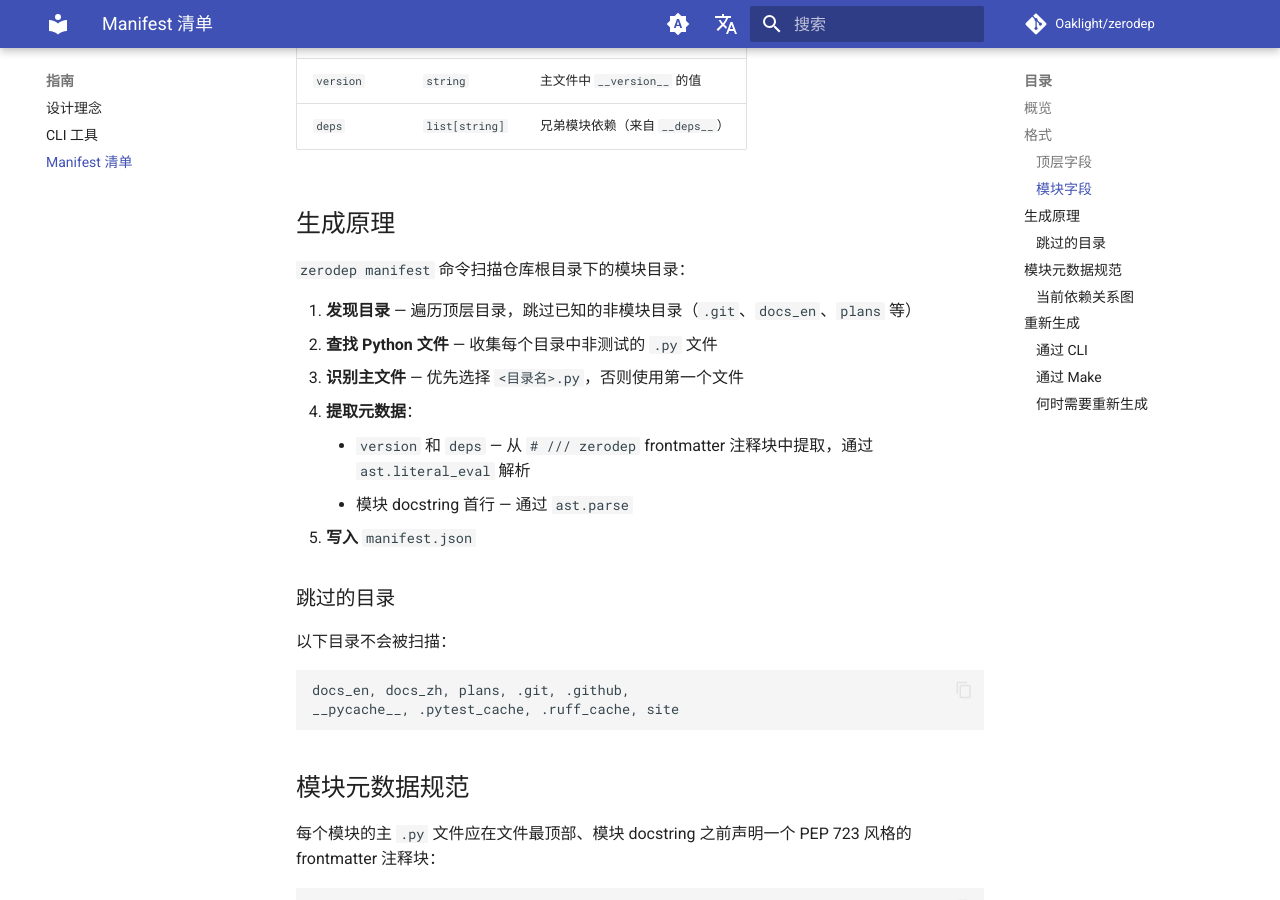
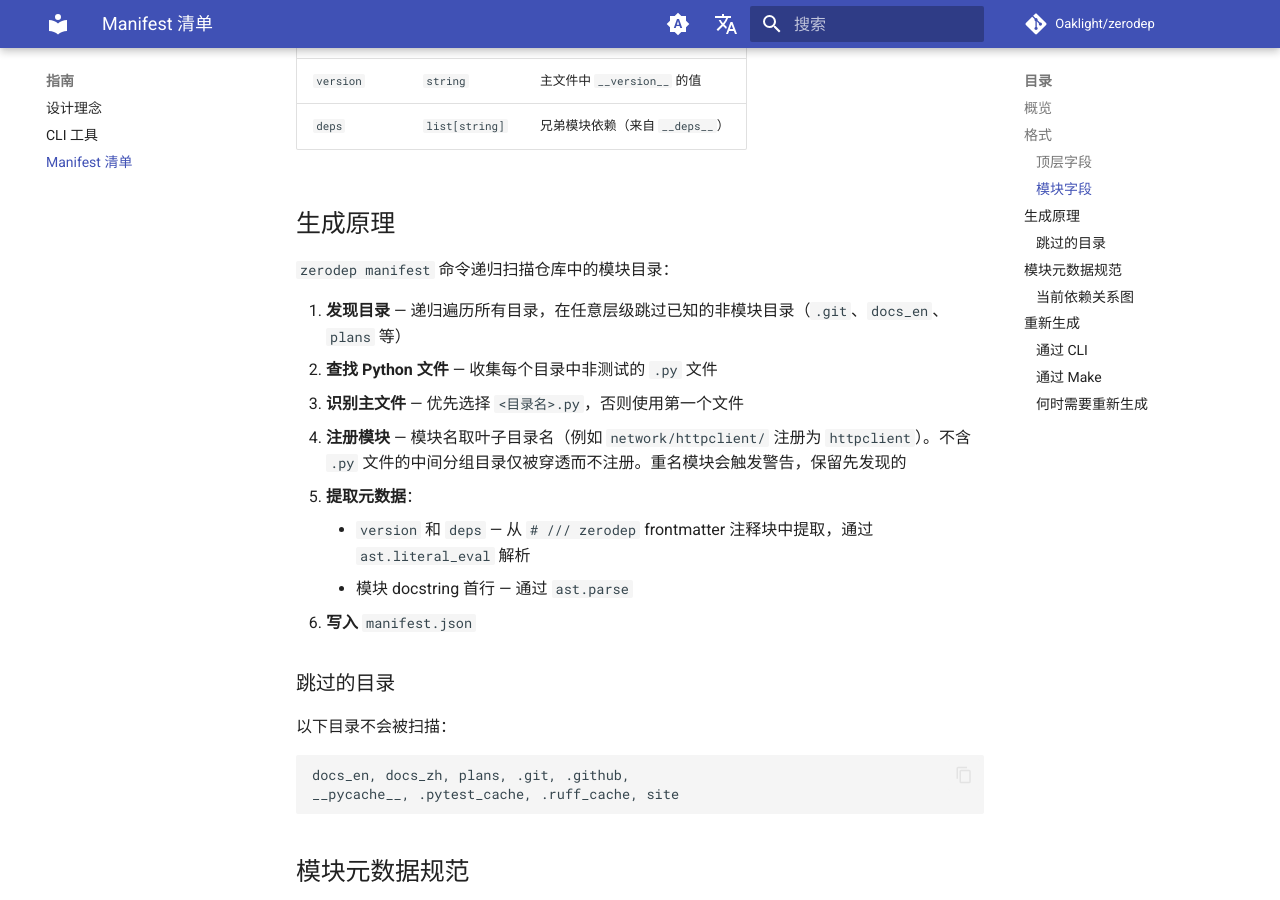
Before and after one commit to Oaklight/zerodep, an MkDocs documentation site: the page built from docs/guide/manifest.md, in a window 1280 px wide and 900 px high, scrolled down 1358 px. Built offline with MkDocs 1.6.1 and Material for MkDocs 9.7.7, drawn with Linux system fonts in a browser that asks for light colours; comment, search, counter and statistics services are not loaded.

Commit message:
document recursive module scanning and nested directory support

```diff
--- a/docs/guide/manifest.md
+++ b/docs/guide/manifest.md
@@ -51,15 +51,16 @@
 
 ## 生成原理
 
-`zerodep manifest` 命令扫描仓库根目录下的模块目录：
+`zerodep manifest` 命令递归扫描仓库中的模块目录：
 
-1. **发现目录** — 遍历顶层目录，跳过已知的非模块目录（`.git`、`docs_en`、`plans` 等）
+1. **发现目录** — 递归遍历所有目录，在任意层级跳过已知的非模块目录（`.git`、`docs_en`、`plans` 等）
 2. **查找 Python 文件** — 收集每个目录中非测试的 `.py` 文件
 3. **识别主文件** — 优先选择 `<目录名>.py`，否则使用第一个文件
-4. **提取元数据**：
+4. **注册模块** — 模块名取叶子目录名（例如 `network/httpclient/` 注册为 `httpclient`）。不含 `.py` 文件的中间分组目录仅被穿透而不注册。重名模块会触发警告，保留先发现的
+5. **提取元数据**：
     - `version` 和 `deps` — 从 `# /// zerodep` frontmatter 注释块中提取，通过 `ast.literal_eval` 解析
     - 模块 docstring 首行 — 通过 `ast.parse`
-5. **写入** `manifest.json`
+6. **写入** `manifest.json`
 
 ### 跳过的目录
 
```
Also changed, not shown: docs/changelog.md (+1 -0 lines).
